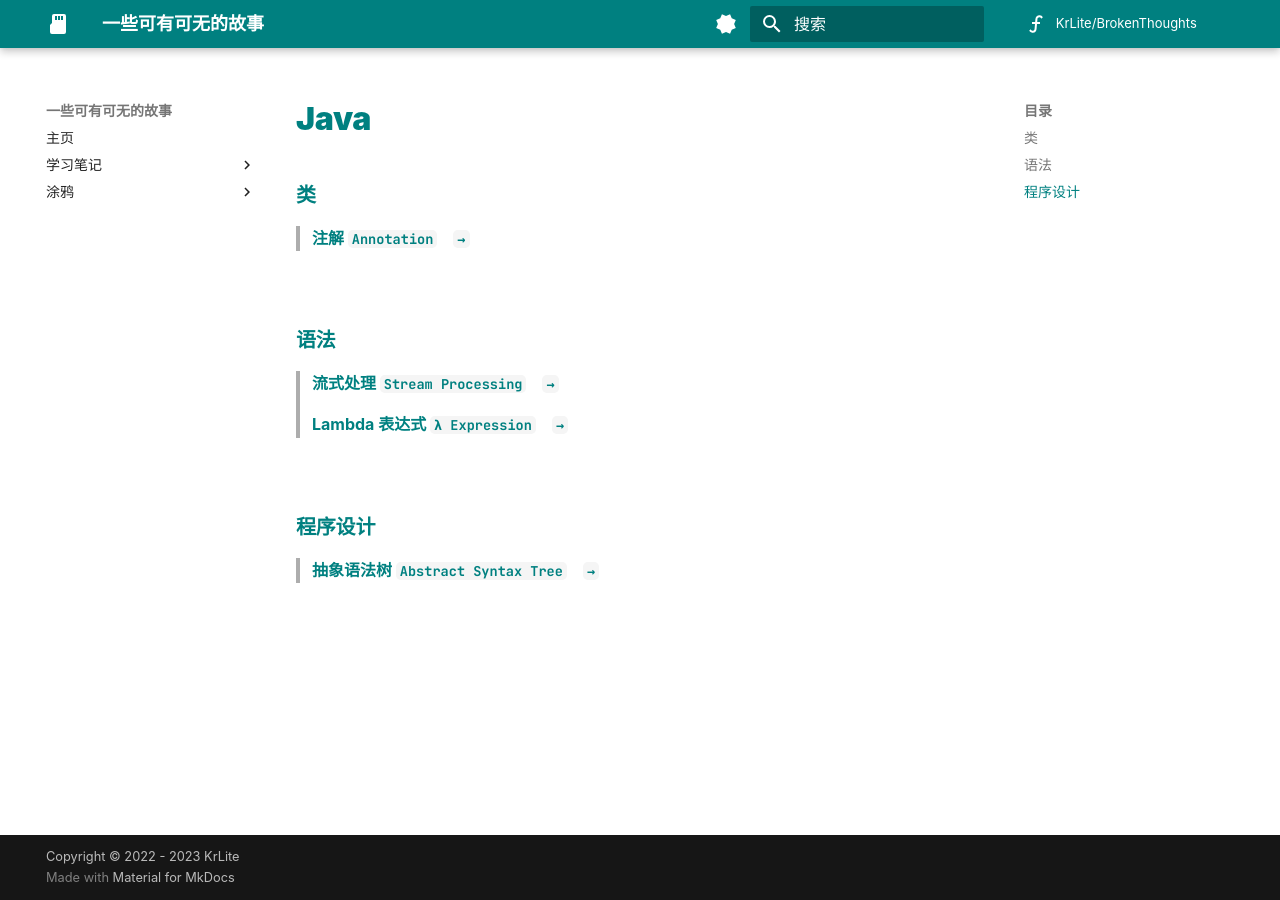
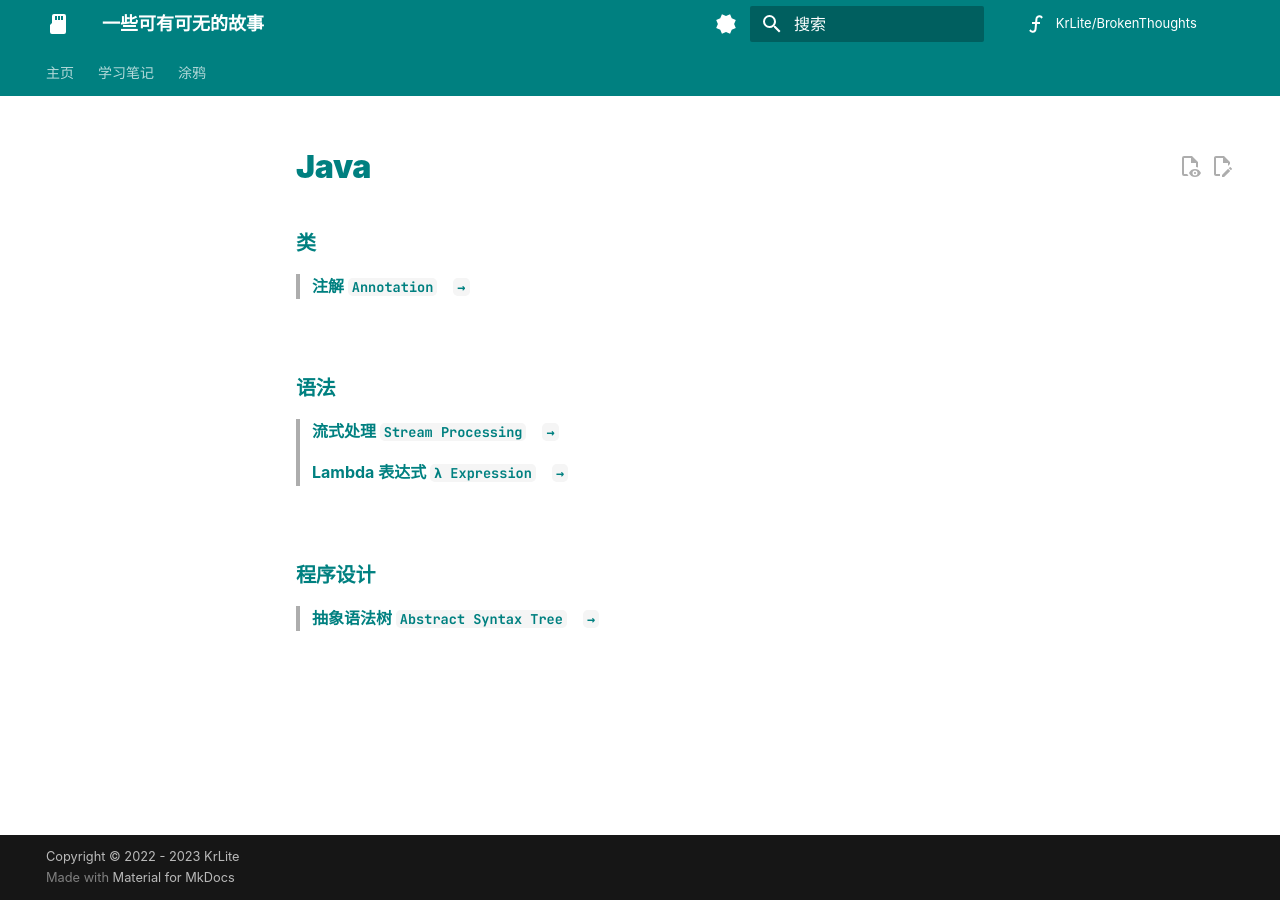
Before and after one commit to KrLite/BrokenThoughts, an MkDocs documentation site: the page built from docs/notebook/languages/java/index.md, in a window 1280 px wide. Built offline with MkDocs 1.6.1 and Material for MkDocs 9.7.7, drawn with Linux system fonts in a browser that asks for light colours; some web fonts are replaced; comment, search, counter and statistics services are not loaded.

Commit message:
Update mkdocs.yml

```diff
--- a/mkdocs.yml
+++ b/mkdocs.yml
@@ -55,30 +55,30 @@ theme:
     # text: 'Source Sans'
     code: 'JetBrains Mono'
   features:
-    # - announce.dismiss
-    # - content.action.edit
-    # - content.action.view
+    - announce.dismiss
+    - content.action.edit
+    - content.action.view
     - content.code.annotate
-    # - content.code.copy
-    # - content.code.select
-    # - content.tabs.link
-    # - content.tooltips
+    - content.code.copy
+    - content.code.select
+    - content.tabs.link
+    - content.tooltips
     # - header.autohide
-    # - navigation.expand
-    # - navigation.footer
-    # - navigation.indexes
+    - navigation.expand
+    - navigation.footer
+    - navigation.indexes
     # - navigation.instant # Do not activate. Will break markdown math renderer.
-    # - navigation.prune
-    # - navigation.sections
-    # - navigation.tabs
+    - navigation.prune
+    - navigation.sections
+    - navigation.tabs
     # - navigation.tabs.sticky
-    # - navigation.top
-    # - navigation.tracking
-    # - search.highlight
-    # - search.share
-    # - search.suggest
-    # - toc.follow
-    # - toc.integrate
+    - navigation.top
+    - navigation.tracking
+    - search.highlight
+    - search.share
+    - search.suggest
+    - toc.follow
+    - toc.integrate
 
 # Repository
 repo_url: https://github.com/KrLite/BrokenThoughts/
```
